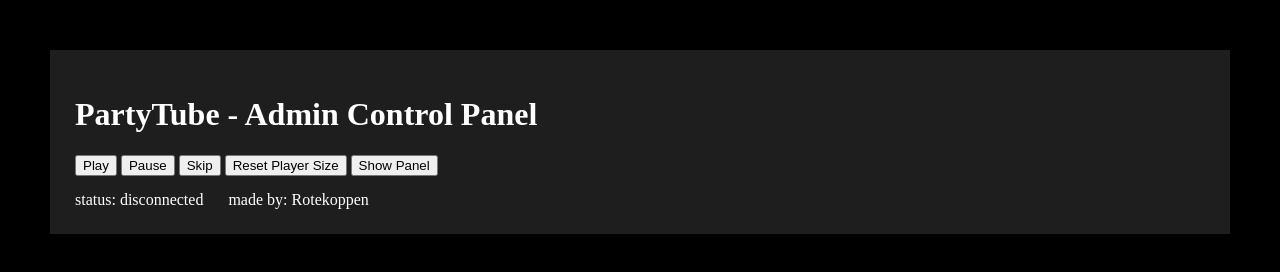
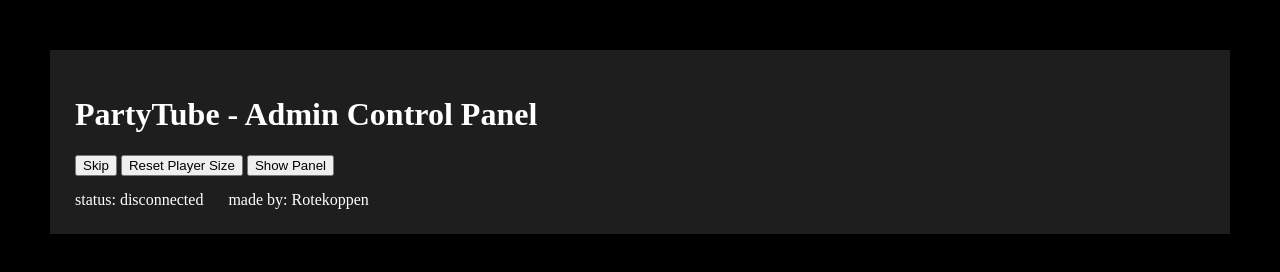
Before and after one commit to Rotekoppen/partytube, a website: page web/admin/panel/index.html in a window 1280 px wide. Drawn offline with nearby package versions, Linux system fonts and the light colour scheme; no server answers.

Commit message:
Update index.html
Removed Non functioning buttons

```diff
--- a/web/admin/panel/index.html
+++ b/web/admin/panel/index.html
@@ -13,8 +13,6 @@
   <body class="panel-body">
     <div class="canvas">
       <h1>PartyTube - Admin Control Panel</h1>
-      <button type="button" name="">Play</button>
-      <button type="button" name="">Pause</button>
       <button type="button" name="" onclick="socket.emit('admin-skip')">Skip</button>
       <button type="button" name="" onclick="socket.emit('admin-resetsize')">Reset Player Size</button>
       <button type="button" name="" onclick="socket.emit('admin-showpanel')">Show Panel</button>
```
